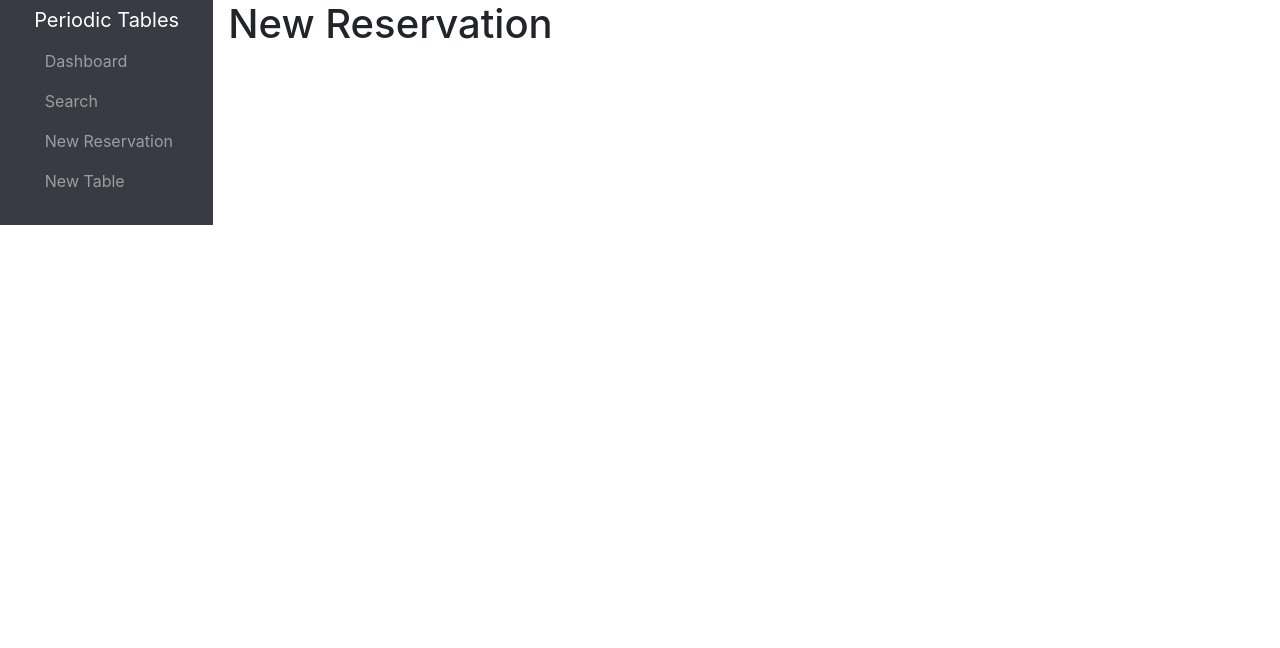
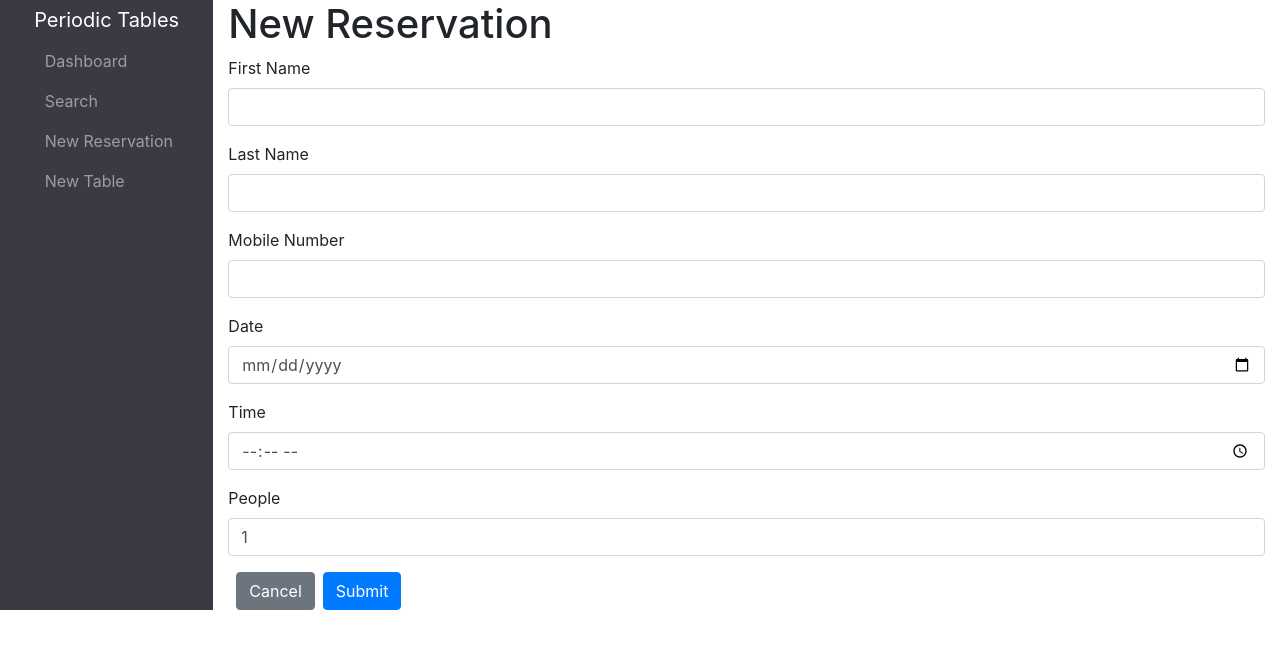
Before and after one commit to Thinkful-Ed/starter-restaurant-reservation, a React (Create React App) app in the folder front-end/: page /reservations/new in a window 1280 px wide. Shown: the top 648 px of the page. Built offline with nearby package versions, Linux system fonts and the light colour scheme; no server answers; a web font is replaced by a local one.

Commit message:
create new reservation form

```diff
--- a/front-end/src/reservations/NewReservation.js
+++ b/front-end/src/reservations/NewReservation.js
@@ -1,9 +1,129 @@
-import React, { useEffect, useState } from "react";
+import React, { useState } from "react";
+import { useHistory } from "react-router-dom";
+import { createReservation } from "../utils/api";
+import ErrorAlert from "../layout/ErrorAlert";
 
-function NewReservation() {
+function NewReservation({ date, setDate }) {
+  const initFormState = {
+    first_name: "",
+    last_name: "",
+    mobile_number: "",
+    reservation_date: "",
+    reservation_time: "",
+    people: 1,
+  }
+
+  const [formData, setFormData] = useState({ ...initFormState })
+  const [createReservationError, setCreateReservationError] = useState(null)
+  const history = useHistory();
+
+  const handleChange = ({ target }) => {
+    setFormData({
+      ...formData,
+      [target.name]: target.value,
+    });
+  }
+
+  const handleSubmit = async (event) => {
+    event.preventDefault();
+    const abortController = new AbortController();
+    setCreateReservationError(null)
+    console.log(formData)
+    await createReservation(formData, abortController.signal)
+      .catch(setCreateReservationError)
+    // setFormData({ ...initFormState })
+    setDate(formData.reservation_date)
+    history.push(`/dashboard`)
+    return () => abortController.abort();
+  };
+
+  const cancelForm = () => {
+    history.goBack()
+  }
+
   return (
     <main>
       <h1>New Reservation</h1>
+      <ErrorAlert error={createReservationError} />
+      <form onSubmit={handleSubmit} name="createReservation">
+        <div className="form-group">
+          <label for="first_name">First Name</label>
+          <input
+            type="text"
+            className="form-control"
+            id="first_name"
+            name="first_name"
+            onChange={handleChange}
+            value={formData.first_name}
+            required
+          />
+        </div>
+        <div className="form-group">
+          <label for="last_name">Last Name</label>
+          <input
+            type="text"
+            className="form-control"
+            id="last_name"
+            name="last_name"
+            onChange={handleChange}
+            value={formData.last_name}
+            required
+          />
+        </div>
+        <div className="form-group">
+          <label for="mobile_number">Mobile Number</label>
+          <input
+            type="tel"
+            className="form-control"
+            id="mobile_number"
+            name="mobile_number"
+            pattern="[0-9]{3}-[0-9]{3}-[0-9]{4}"
+            onChange={handleChange}
+            value={formData.mobile_number}
+            required
+          />
+        </div>
+        <div className="form-group">
+          <label for="reservation_date">Date</label>
+          <input
+            type="date"
+            className="form-control"
+            id="reservation_date"
+            name="reservation_date"
+            onChange={handleChange}
+            value={formData.reservation_date}
+            required
+          />
+        </div>
+        <div className="form-group">
+          <label for="reservation_time">Time</label>
+          <input
+            type="time"
+            className="form-control"
+            id="reservation_time"
+            name="reservation_time"
+            onChange={handleChange}
+            value={formData.reservation_time}
+            required
+          />
+        </div>
+        <div className="form-group">
+          <label for="people">People</label>
+          <input
+            type="number"
+            min={1}
+            className="form-control"
+            id="people"
+            name="people"
+            onChange={handleChange}
+            value={formData.people}
+            required
+          />
+        </div>
+        <button onClick={cancelForm} className="btn btn-secondary mx-2">Cancel</button>
+        <button type="submit" className="btn btn-primary">Submit</button>
+      </form>
+
     </main>
   )
 }
```
